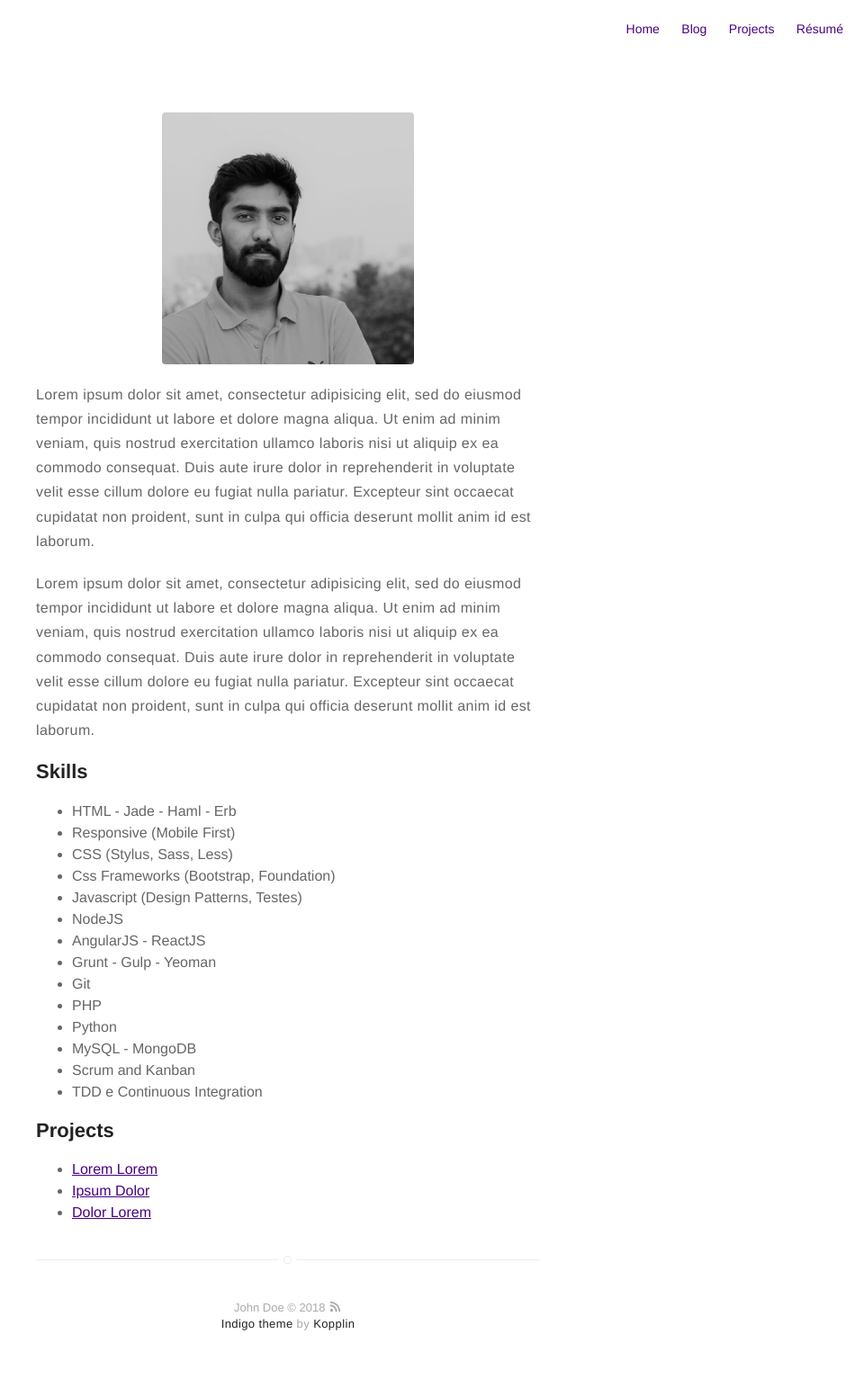
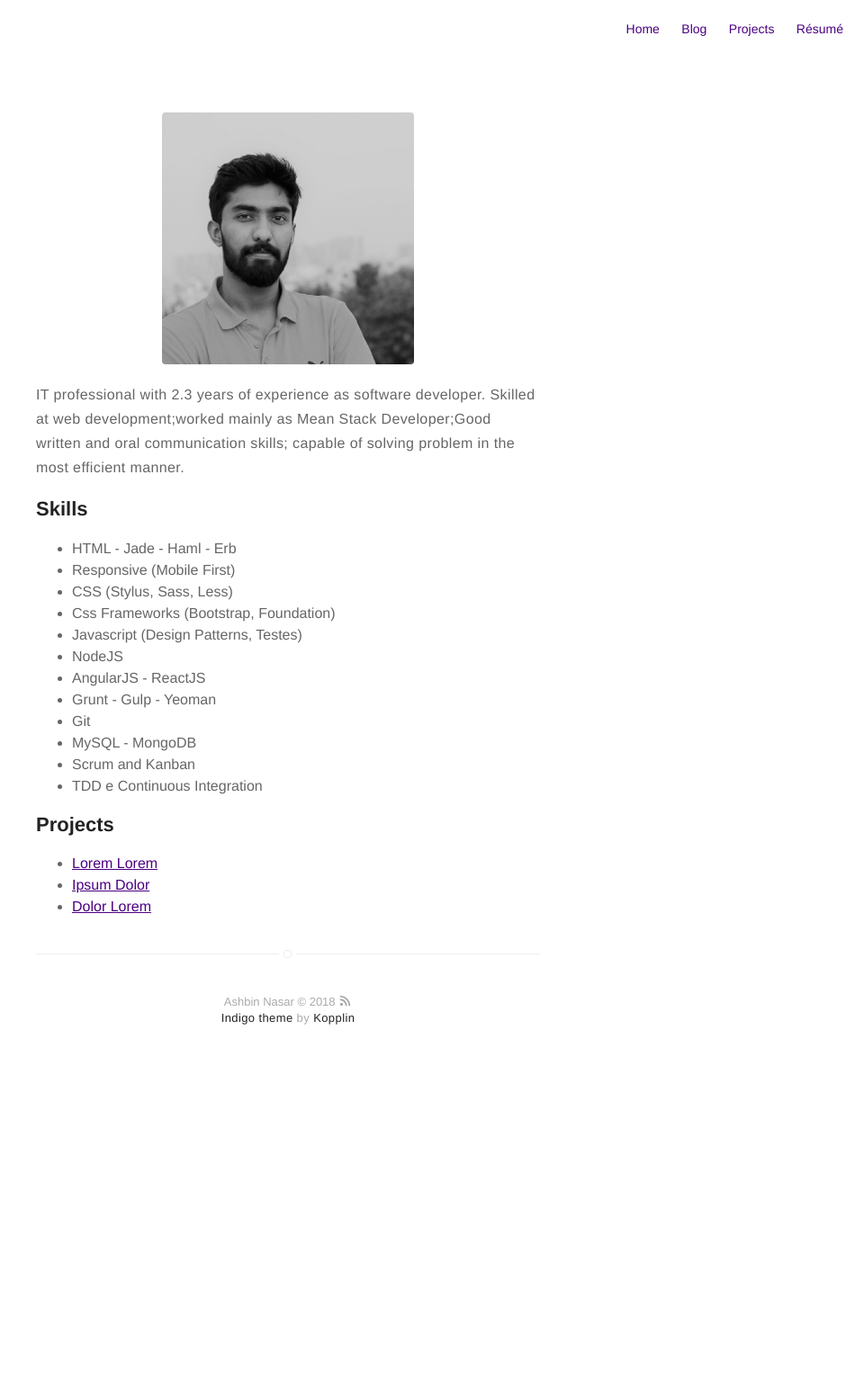
Before and after one commit to ashbinnasar/ashbinnasar.github.io, a Jekyll site: the page built from about.md, in a window 1280 px wide. Shown: the whole page at 90% size, without its empty margins (320-1280 px from the left). Built offline with Jekyll 4.4.1, drawn with Linux system fonts in a browser that asks for light colours; after the commit the page ends 1203 px from its top, so only the background shows below that.

Commit message:
name changed

```diff
--- a/_config.yml
+++ b/_config.yml
@@ -1,5 +1,5 @@
 # main text of home
-name: John Doe
+name: Ashbin Nasar
 bio: A Man who travels the world eating noodles
 
 # twitter summary info
--- a/about.md
+++ b/about.md
@@ -4,19 +4,9 @@ layout: page
 ---
 ![Profile Image]({{ site.url }}/{{ site.picture }})
 
-<p>Lorem ipsum dolor sit amet, consectetur adipisicing elit, sed do eiusmod
-tempor incididunt ut labore et dolore magna aliqua. Ut enim ad minim veniam,
-quis nostrud exercitation ullamco laboris nisi ut aliquip ex ea commodo
-consequat. Duis aute irure dolor in reprehenderit in voluptate velit esse
-cillum dolore eu fugiat nulla pariatur. Excepteur sint occaecat cupidatat non
-proident, sunt in culpa qui officia deserunt mollit anim id est laborum.</p>
+<p>IT professional with 2.3 years of experience as software developer.
+Skilled at web development;worked mainly as Mean Stack Developer;Good written and oral communication skills; capable of solving problem in the most efficient manner.</p>
 
-<p>Lorem ipsum dolor sit amet, consectetur adipisicing elit, sed do eiusmod
-tempor incididunt ut labore et dolore magna aliqua. Ut enim ad minim veniam,
-quis nostrud exercitation ullamco laboris nisi ut aliquip ex ea commodo
-consequat. Duis aute irure dolor in reprehenderit in voluptate velit esse
-cillum dolore eu fugiat nulla pariatur. Excepteur sint occaecat cupidatat non
-proident, sunt in culpa qui officia deserunt mollit anim id est laborum.</p>
 
 <h2>Skills</h2>
 
@@ -30,8 +20,8 @@ proident, sunt in culpa qui officia deserunt mollit anim id est laborum.</p>
 	<li>AngularJS - ReactJS</li>
 	<li>Grunt - Gulp - Yeoman</li>
 	<li>Git</li>
-	<li>PHP</li>
-	<li>Python</li>
+	<!-- <li>PHP</li> -->
+	<!-- <li>Python</li> -->
 	<li>MySQL - MongoDB</li>
 	<li>Scrum and Kanban</li>
 	<li>TDD e Continuous Integration</li>
```
